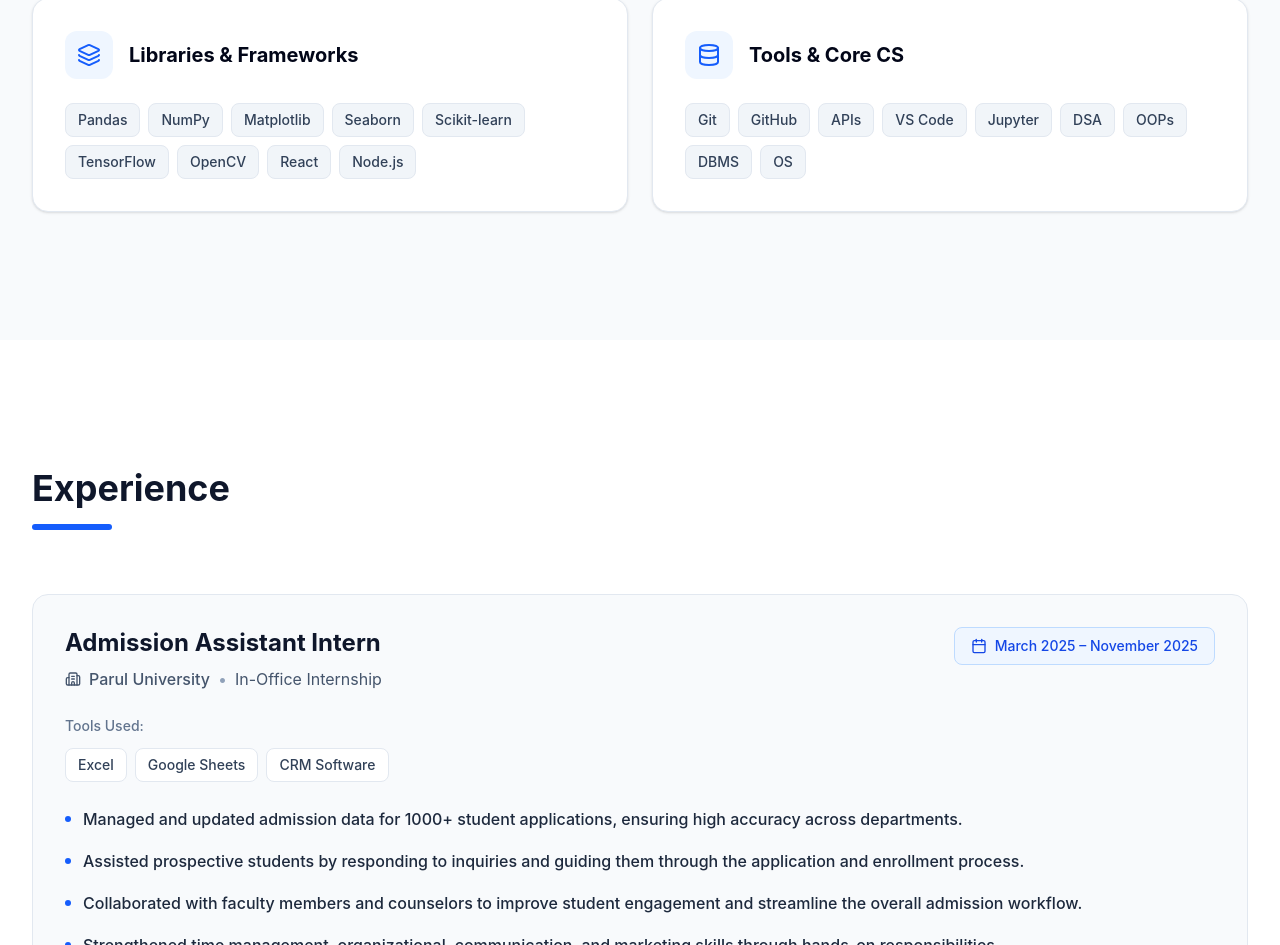
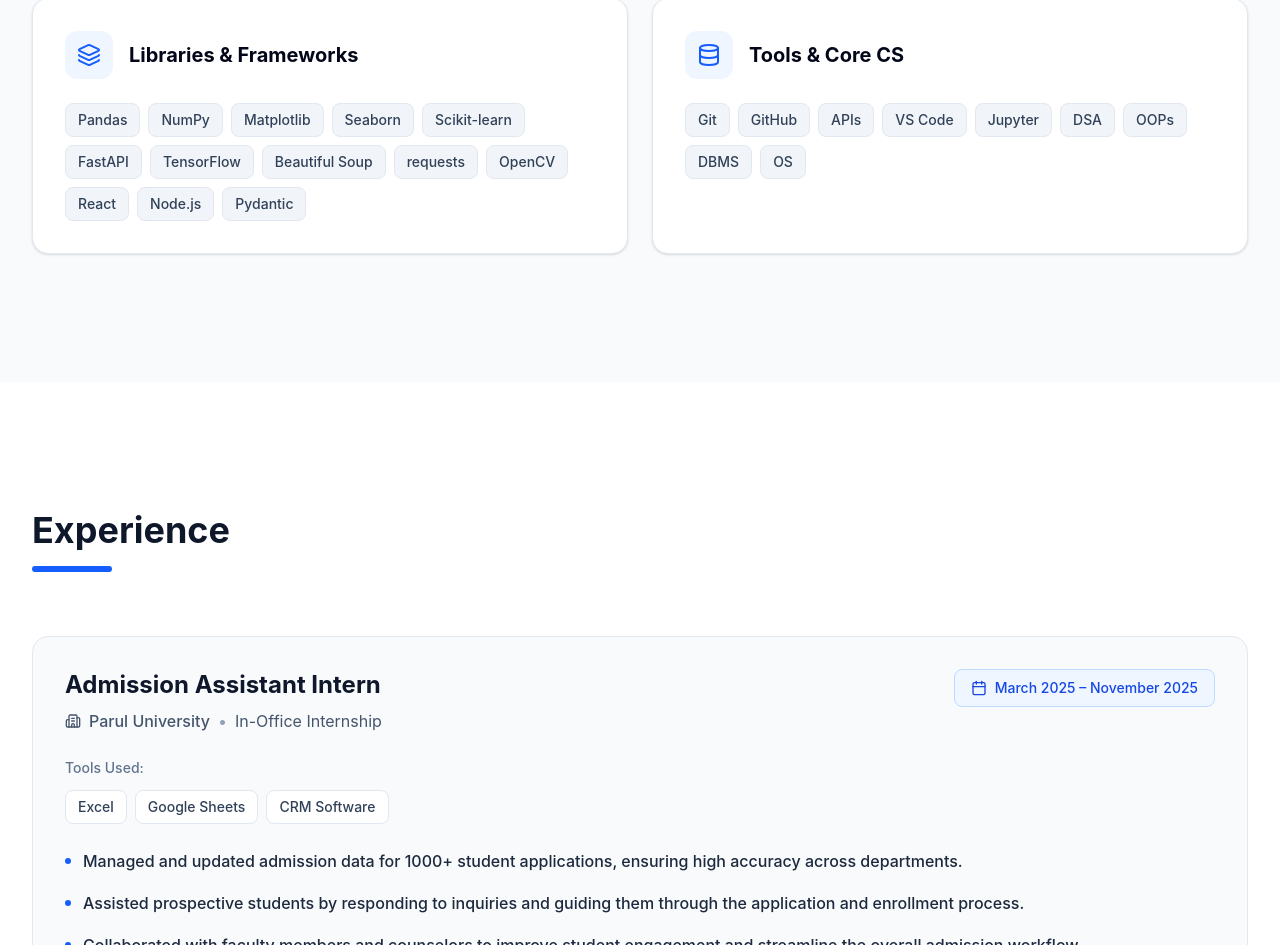
Before and after one commit to sangamsingh18/sangam-ds, a React (Vite) app: page / in a window 1280 px wide. Shown: the part 1942-2887 px from the top of the page. Built offline with nearby package versions, Linux system fonts and the light colour scheme.

Commit message:
Update skills list in Libraries & Frameworks section

```diff
--- a/src/App.tsx
+++ b/src/App.tsx
@@ -89,7 +89,7 @@ const skillCategories = [
   {
     title: "Libraries & Frameworks",
     icon: Layers,
-    skills: ["Pandas", "NumPy", "Matplotlib", "Seaborn", "Scikit-learn", "TensorFlow", "OpenCV", "React", "Node.js"],
+    skills: ["Pandas", "NumPy", "Matplotlib", "Seaborn","Scikit-learn", "FastAPI","TensorFlow","Beautiful Soup","requests ", "OpenCV", "React", "Node.js","Pydantic"],
   },
   {
     title: "Tools & Core CS",
```
